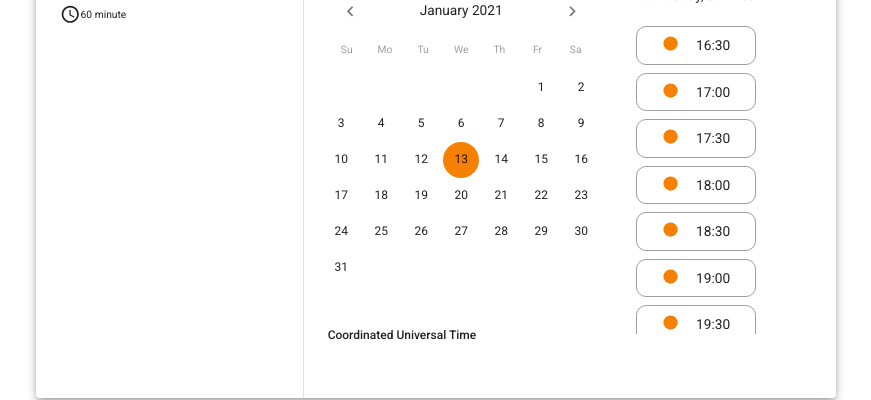
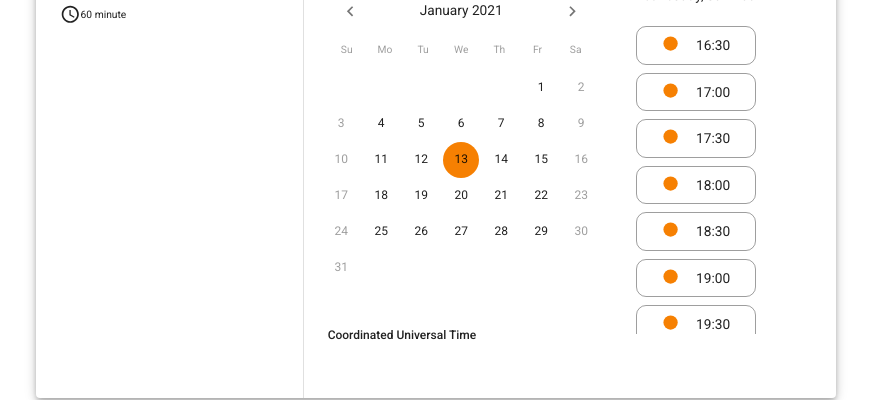
Before and after one commit to hatchways/team-yugioh, a React (Create React App) app in the folder client/: page /schedule-meeting in a window 1280 px wide. Shown: the part 162-562 px from the top of the page, without its empty margins (204-1075 px from the left). Built offline with nearby package versions, Linux system fonts and the light colour scheme.

Commit message:
add function to block date based on condition

```diff
--- a/client/src/components/scheduler/PickDate.js
+++ b/client/src/components/scheduler/PickDate.js
@@ -20,7 +20,20 @@ const PickDate = (props) => {
 
 const DisplayCalendar = (props) => {
   const { selectedDate, setSelectedDate } = props;
-  return <Calendar date={selectedDate} onChange={setSelectedDate} />;
+
+  const disableDate = (date) => {
+    //check against the availability to determine which dates to grey out
+    if (date.getDay() === 0 || date.getDay() === 6) {
+      return true;
+    }
+  };
+  return (
+    <Calendar
+      date={selectedDate}
+      onChange={setSelectedDate}
+      shouldDisableDate={disableDate}
+    />
+  );
 };
 
 const useStyles = makeStyles(() => ({
```
